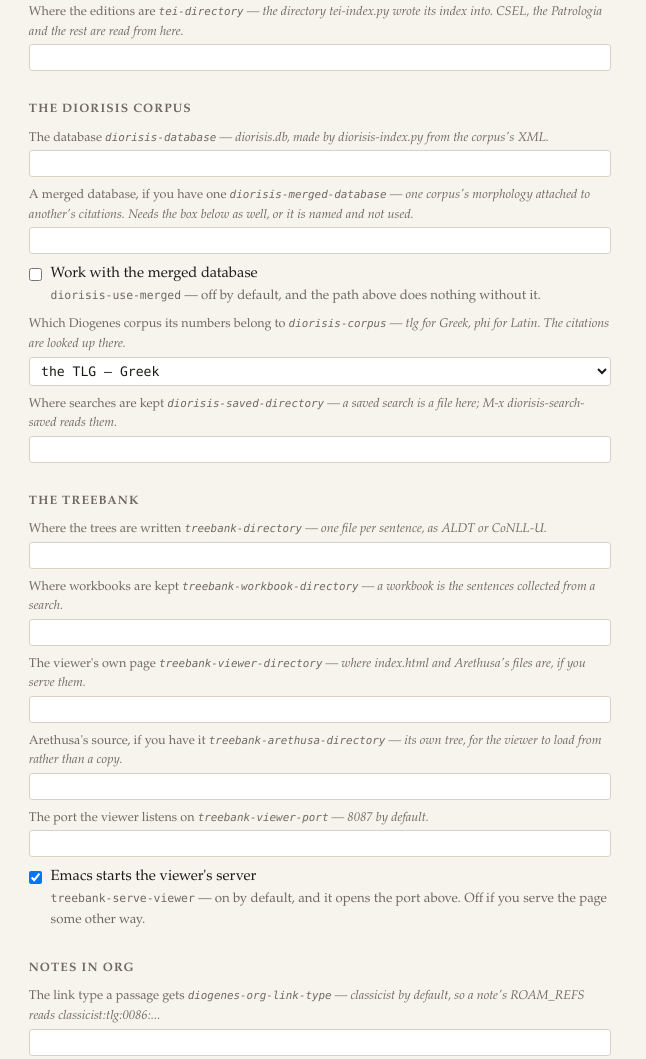
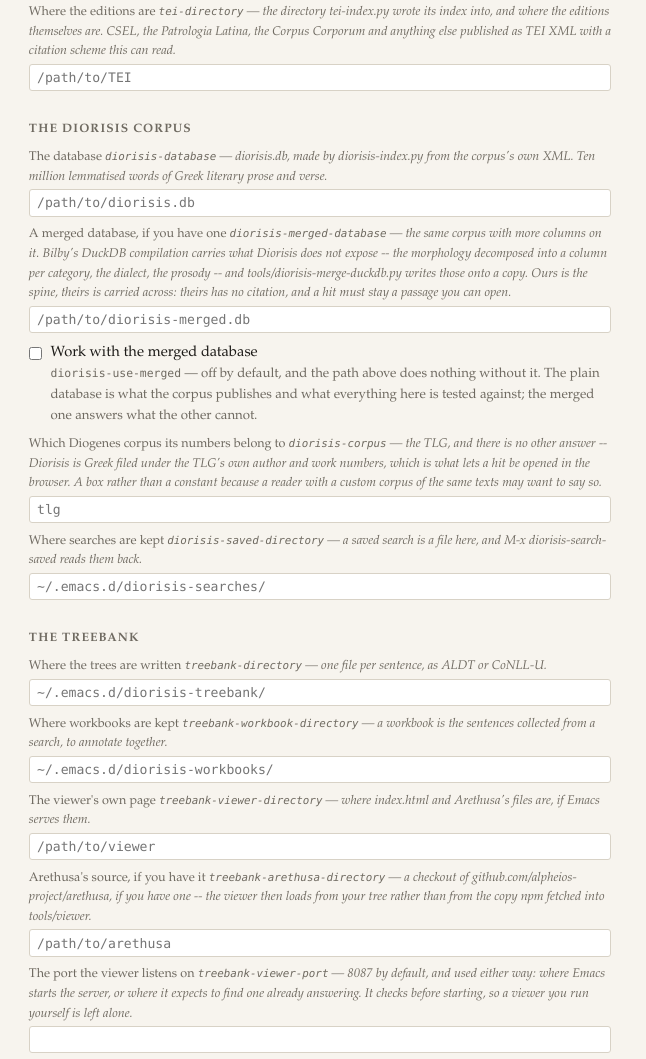
Before and after one commit to VictorSousa92/emacs-classicist-suite, a plain HTML site: page tools/diogenes-preset-builder.html in a window 1280 px wide. Shown: the part 4672-5731 px from the top of the page, without its empty margins (0-646 px from the left). Drawn offline with Linux system fonts and the light colour scheme.

Commit message:
citation, not slug, and the glosses from the source
diogenes-roam-file-name defaults to citation: the author and the work are in
the path already, so the name need not repeat them, and the citation alone
sorts in the text order in dired.  slug was the default because it is what
org-roam would have chosen, which is a reason about org-roam.  The builder
offers all three values now, citation first, and its emit compares against
the new default.

diorisis-corpus is a text box rather than a choice of two.  Diorisis is Greek
only and its docstring says so -- the TLG, and there is no other answer -- so
offering phi invited a value that cannot work.

The merged database, the TEI corpora and Arethusa explained from the source:
what Bilby DuckDB compilation carries, that the merge script is in this
repository, which corpora are TEI, and that Arethusa is
github.com/alpheios-project/arethusa.

Every path box has a placeholder of its shape.  And the viewer port gloss was
wrong: it is used either way, since the code checks whether something already
answers there before starting a server.

```diff
--- a/tools/diogenes-preset-builder.html
+++ b/tools/diogenes-preset-builder.html
@@ -517,64 +517,61 @@
   <h2>The corpora published as TEI</h2>
   <div class="field">
     <span>Where the editions are
-      <em><code>tei-directory</code> &mdash; the directory tei-index.py wrote its index into. CSEL, the Patrologia and the rest are read from here.</em></span>
-    <input type="text" id="c-teidir" data-drop="1">
+      <em><code>tei-directory</code> &mdash; the directory tei-index.py wrote its index into, and where the editions themselves are. CSEL, the Patrologia Latina, the Corpus Corporum and anything else published as TEI XML with a citation scheme this can read.</em></span>
+    <input type="text" id="c-teidir" placeholder="/path/to/TEI" data-drop="1">
   </div>
 
   <h2>The Diorisis corpus</h2>
   <div class="field">
     <span>The database
-      <em><code>diorisis-database</code> &mdash; diorisis.db, made by diorisis-index.py from the corpus's XML.</em></span>
-    <input type="text" id="c-diodb" data-drop="1">
+      <em><code>diorisis-database</code> &mdash; diorisis.db, made by diorisis-index.py from the corpus's own XML. Ten million lemmatised words of Greek literary prose and verse.</em></span>
+    <input type="text" id="c-diodb" placeholder="/path/to/diorisis.db" data-drop="1">
   </div>
   <div class="field">
     <span>A merged database, if you have one
-      <em><code>diorisis-merged-database</code> &mdash; one corpus's morphology attached to another's citations. Needs the box below as well, or it is named and not used.</em></span>
-    <input type="text" id="c-diomerged" data-drop="1">
+      <em><code>diorisis-merged-database</code> &mdash; the same corpus with more columns on it. Bilby's DuckDB compilation carries what Diorisis does not expose -- the morphology decomposed into a column per category, the dialect, the prosody -- and tools/diorisis-merge-duckdb.py writes those onto a copy. Ours is the spine, theirs is carried across: theirs has no citation, and a hit must stay a passage you can open.</em></span>
+    <input type="text" id="c-diomerged" placeholder="/path/to/diorisis-merged.db" data-drop="1">
   </div>
   <div class="row">
     <input type="checkbox" id="c-diousemerged">
     <label for="c-diousemerged">Work with the merged database
-      <em><code>diorisis-use-merged</code> &mdash; off by default, and the path above does nothing without it.</em></label>
+      <em><code>diorisis-use-merged</code> &mdash; off by default, and the path above does nothing without it. The plain database is what the corpus publishes and what everything here is tested against; the merged one answers what the other cannot.</em></label>
   </div>
   <div class="field">
     <span>Which Diogenes corpus its numbers belong to
-      <em><code>diorisis-corpus</code> &mdash; tlg for Greek, phi for Latin. The citations are looked up there.</em></span>
-    <select id="c-diocorpus">
-      <option value="tlg">the TLG — Greek</option>
-      <option value="phi">PHI — Latin</option>
-    </select>
+      <em><code>diorisis-corpus</code> &mdash; the TLG, and there is no other answer -- Diorisis is Greek filed under the TLG's own author and work numbers, which is what lets a hit be opened in the browser. A box rather than a constant because a reader with a custom corpus of the same texts may want to say so.</em></span>
+    <input type="text" id="c-diocorpus" placeholder="tlg">
   </div>
   <div class="field">
     <span>Where searches are kept
-      <em><code>diorisis-saved-directory</code> &mdash; a saved search is a file here; M-x diorisis-search-saved reads them.</em></span>
-    <input type="text" id="c-diosaved" data-drop="1">
+      <em><code>diorisis-saved-directory</code> &mdash; a saved search is a file here, and M-x diorisis-search-saved reads them back.</em></span>
+    <input type="text" id="c-diosaved" placeholder="~/.emacs.d/diorisis-searches/" data-drop="1">
   </div>
 
   <h2>The treebank</h2>
   <div class="field">
     <span>Where the trees are written
       <em><code>treebank-directory</code> &mdash; one file per sentence, as ALDT or CoNLL-U.</em></span>
-    <input type="text" id="c-tbdir" data-drop="1">
+    <input type="text" id="c-tbdir" placeholder="~/.emacs.d/diorisis-treebank/" data-drop="1">
   </div>
   <div class="field">
     <span>Where workbooks are kept
-      <em><code>treebank-workbook-directory</code> &mdash; a workbook is the sentences collected from a search.</em></span>
-    <input type="text" id="c-tbwork" data-drop="1">
+      <em><code>treebank-workbook-directory</code> &mdash; a workbook is the sentences collected from a search, to annotate together.</em></span>
+    <input type="text" id="c-tbwork" placeholder="~/.emacs.d/diorisis-workbooks/" data-drop="1">
   </div>
   <div class="field">
     <span>The viewer's own page
-      <em><code>treebank-viewer-directory</code> &mdash; where index.html and Arethusa's files are, if you serve them.</em></span>
-    <input type="text" id="c-tbviewdir" data-drop="1">
+      <em><code>treebank-viewer-directory</code> &mdash; where index.html and Arethusa's files are, if Emacs serves them.</em></span>
+    <input type="text" id="c-tbviewdir" placeholder="/path/to/viewer" data-drop="1">
   </div>
   <div class="field">
     <span>Arethusa's source, if you have it
-      <em><code>treebank-arethusa-directory</code> &mdash; its own tree, for the viewer to load from rather than a copy.</em></span>
-    <input type="text" id="c-tbarethusa" data-drop="1">
+      <em><code>treebank-arethusa-directory</code> &mdash; a checkout of github.com/alpheios-project/arethusa, if you have one -- the viewer then loads from your tree rather than from the copy npm fetched into tools/viewer.</em></span>
+    <input type="text" id="c-tbarethusa" placeholder="/path/to/arethusa" data-drop="1">
   </div>
   <div class="field">
     <span>The port the viewer listens on
-      <em><code>treebank-viewer-port</code> &mdash; 8087 by default.</em></span>
+      <em><code>treebank-viewer-port</code> &mdash; 8087 by default, and used either way: where Emacs starts the server, or where it expects to find one already answering. It checks before starting, so a viewer you run yourself is left alone.</em></span>
     <input type="number" id="c-tbport">
   </div>
   <div class="row">
@@ -617,10 +614,11 @@
   </div>
   <div class="field">
     <span>What a note's file is called
-      <em><code>diogenes-roam-file-name</code> &mdash; the slug org-roam makes, or the citation.</em></span>
+      <em><code>diogenes-roam-file-name</code> &mdash; the author and the work are in the path already, so the name need not repeat them. The citation sorts in the text order in dired.</em></span>
     <select id="c-roamname">
-      <option value="slug">org-roam's slug</option>
-      <option value="citation">the citation</option>
+      <option value="citation">the citation &mdash; 1048a-27.org, which sorts in the text's order</option>
+      <option value="slug">the slug &mdash; what org-roam would have chosen</option>
+      <option value="timestamped">the citation, timestamped &mdash; longer, and cannot collide</option>
     </select>
   </div>
   <div class="warnline" id="c-mergedwarn"></div>
@@ -2347,8 +2345,9 @@ function configText() {
     block.push(`  (setq diorisis-merged-database ${JSON.stringify(normalisePath(el('c-diomerged').value))})`);
   if (el('c-diousemerged').checked)
     block.push('  (setq diorisis-use-merged t)');
-  if (el('c-diocorpus').value && el('c-diocorpus').value !== 'tlg')
-    block.push(`  (setq diorisis-corpus '${el('c-diocorpus').value})`);
+  if (el('c-diocorpus').value.trim()
+      && el('c-diocorpus').value.trim() !== 'tlg')
+    block.push(`  (setq diorisis-corpus ${JSON.stringify(el('c-diocorpus').value.trim())})`);
   if (normalisePath(el('c-diosaved').value))
     block.push(`  (setq diorisis-saved-directory ${JSON.stringify(normalisePath(el('c-diosaved').value))})`);
   if (normalisePath(el('c-tbdir').value))
@@ -2375,7 +2374,7 @@ function configText() {
     block.push(`  (setq diogenes-roam-subdirectory ${JSON.stringify(el('c-roamsub').value.trim())})`);
   if (el('c-roamtag').value.trim())
     block.push(`  (setq diogenes-roam-tag ${JSON.stringify(el('c-roamtag').value.trim())})`);
-  if (el('c-roamname').value && el('c-roamname').value !== 'slug')
+  if (el('c-roamname').value && el('c-roamname').value !== 'citation')
     block.push(`  (setq diogenes-roam-file-name '${el('c-roamname').value})`);
   if (block.length) {
     out.push('');
```
Also changed, not shown: 1 other file.
